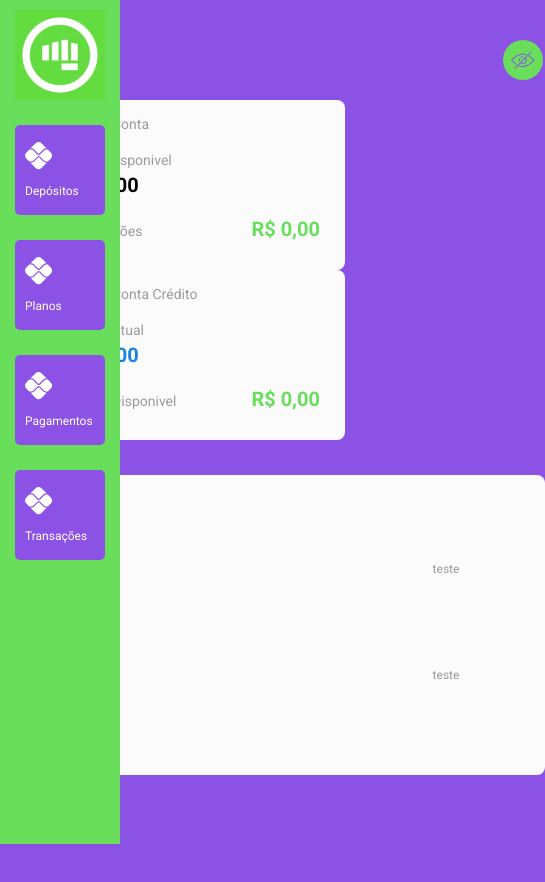
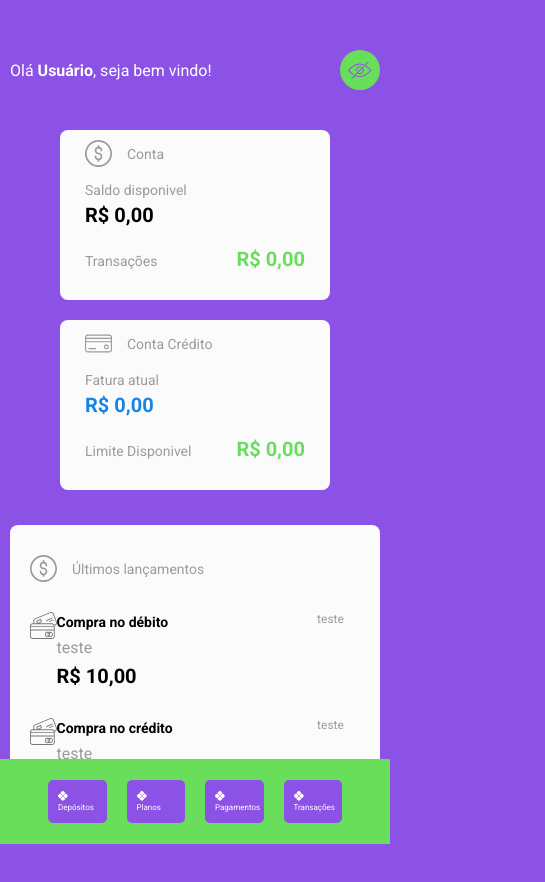
Before and after one commit to CodeCommit-GamaAcademy/React-CodeCommit, a React (Create React App) app: page /dashboard in a window 390 px wide. Shown: the top 882 px of the page, 545 px wide, since content can reach past the window. Before the commit the page ends 844 px from the top, so only its background shows below. Built offline with nearby package versions, Linux system fonts and the light colour scheme; sample sign-in values are in the browser's storage.

Commit message:
adding responsive layout in dashboard

```diff
--- a/src/Pages/Dashboard/style.ts
+++ b/src/Pages/Dashboard/style.ts
@@ -2,11 +2,11 @@ import styled from 'styled-components';
 
 export const DashMenu = styled.nav`
   align-items: center;
-  background-color: #68DE5A;
+  background: #68DE5A;
   position: fixed;
   display: flex;
   flex-direction: column;
-  gap: 25px;
+  gap: 20px;
   height: 100vh;
   justify-content: flex-start;
   width: 120px;
@@ -15,6 +15,32 @@ export const DashMenu = styled.nav`
     width: 90px;
     height: 90px;
     margin-top: 10px;
+  }
+
+  @media screen and (max-width: 900px) {
+    flex-direction: row;
+    align-items: center;
+    justify-content: center;
+    height: 85px;
+    width: 100%;
+    bottom: 0;
+    div {
+      width: 15%;
+      height: 50%;
+
+      span {
+        font-size: 8px;
+      }
+
+      img {
+        width: 10px;
+        height: 10px;
+      }
+    }
+
+    .logo {
+      display: none;
+    }
   }
 `
 
@@ -26,12 +52,12 @@ export const DashNameSection = styled.div`
   margin: 20px 0;
   margin-top: 40px;
   width: 695px;
+
   div {
     display: flex;
     justify-content: space-between;
     width: 100%;
     align-items: center;
-    flex-wrap: wrap;
     img {
       background: #68DE5A;
       height: 40px;
@@ -40,6 +66,10 @@ export const DashNameSection = styled.div`
       padding: 8px;
     };
   }
+
+  @media screen and (max-width: 900px){
+    width: 100%;
+  }
 `
 
 export const DashMain = styled.main`
@@ -47,9 +77,18 @@ export const DashMain = styled.main`
   display: flex;
   flex-direction: column;
   width: 100%;
-  height: 100vh;
+  margin-left: 120px;
+  margin-right: 50px;
+
+  @media screen and (max-width: 900px){
+    width: 100%;
+    height: 100%;
+    margin: 10px;
+    margin-bottom: 140px;
+  }
 `
 
 export const DashBoard = styled.div`
   display: flex;
+  width: 100%;
 `
--- a/src/components/Balance/style.ts
+++ b/src/components/Balance/style.ts
@@ -7,6 +7,7 @@ export const BalanceItem = styled.div`
   border-radius: 8px;
   margin-right: 50px;
   margin-left: 50px;
+  margin-top: 20px;
 
   .title {
     margin-top: 10px;
@@ -57,6 +58,11 @@ export const BalanceItem = styled.div`
       color: #68DE5A;
     }
   }
+
+  @media screen and (max-width: 900px) {
+    margin-top: 20px;
+    width: 100%;
+  }
 `
 
 export const BalanceContainer = styled.div`
--- a/src/components/Extract/style.ts
+++ b/src/components/Extract/style.ts
@@ -7,6 +7,7 @@ export const ExtractContainer = styled.div`
     margin-top: 35px;
     padding: 30px 20px;
     width: 700px;
+    overflow-y: auto;
 
     .title-container {
         margin-bottom: 15px;
@@ -31,6 +32,10 @@ export const ExtractContainer = styled.div`
         font-weight: 400;
         margin-bottom: 5px;
         margin-left: 25px;
+    }
+
+    @media screen and (max-width: 900px) {
+        width: 100%;
     }
 `
 
```
